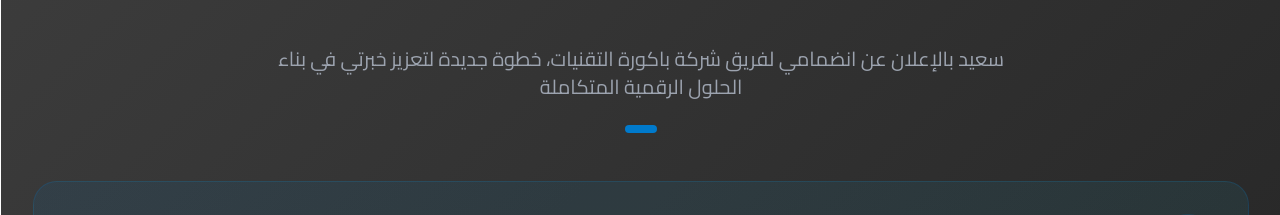
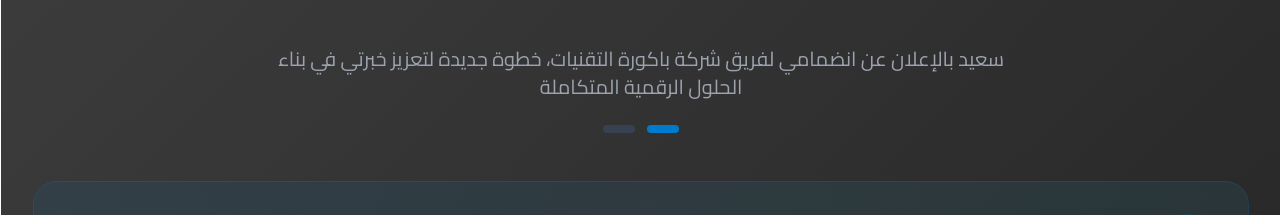
Before and after one commit to oooomar896/cv_omar, a React (Create React App) app: page / in a window 1280 px wide. Shown: the part 7540-7755 px from the top of the page. Built offline with nearby package versions, Linux system fonts and the light colour scheme.

Commit message:
update changes news

```diff
--- a/src/components/NewsSection.js
+++ b/src/components/NewsSection.js
@@ -84,12 +84,99 @@ const NEWS_ITEMS = [
       },
     ],
   },
+  {
+    id: 'aqarthon-2025',
+    sectionTitle: 'حدث إعلان إخباري',
+    intro: 'مشاركة مميزة في برنامج عقارثون وفوز ضمن الفرق المتأهلة',
+    cardIcon: Trophy,
+    cardTitle: 'عقارثون 2025',
+    cardSubtitle: 'برنامج الابتكار العقاري',
+    highlightTitle: 'فوز فريق ملهمة ضمن الخمس المتأهلين',
+    description:
+      'سعداء بالإعلان عن فوز فريق ملهمة ضمن الخمس المتأهلين الأكثر إبداعاً وريادة في التكنولوجيا العقارية في المملكة العربية السعودية. هذا الإنجاز يعكس التميز التقني والابتكار في مجال التطوير العقاري.',
+    details: [
+      {
+        icon: Users,
+        text: 'فريق ملهمة',
+      },
+      {
+        icon: MapPin,
+        text: 'المملكة العربية السعودية',
+      },
+    ],
+    cta: [
+      {
+        type: 'primary',
+        label: 'عرض المشروع',
+        href: 'https://real-estateconsultations.netlify.app',
+      },
+      {
+        type: 'secondary',
+        label: 'شهادة الإبتكار الملهم',
+        href: '/Thun property certificate.pdf',
+      },
+      {
+        type: 'badge',
+        label: 'متأهل للنهائيات',
+        icon: Trophy,
+      },
+    ],
+    image: {
+      src: '/aqarthon_app.jpg',
+      alt: 'مشروع الرؤية العقارية - عقارثون',
+      overlayTitle: 'الرؤية العقارية',
+      overlaySubtitle: 'منصة الاستشارات العقارية المتطورة',
+      className: 'object-cover',
+    },
+    featuresTitle: 'صور من الحدث',
+    features: [
+      {
+        type: 'image',
+        src: '/aqarthon.jpg',
+        alt: 'صورة من عقارثون 1',
+        caption: 'صورة من عقارثون 1',
+      },
+      {
+        type: 'image',
+        src: '/aqarthon2.jpg',
+        alt: 'صورة من عقارثون 2',
+        caption: 'صورة من عقارثون 2',
+      },
+      {
+        type: 'image',
+        src: '/aqarthon3.jpg',
+        alt: 'صورة من عقارثون 3',
+        caption: 'صورة من عقارثون 3',
+      },
+    ],
+    stats: [
+      {
+        value: '5',
+        label: 'الفرق المتأهلة',
+        color: 'accent',
+      },
+      {
+        value: '1',
+        label: 'فريق ملهمة',
+        color: 'primary',
+      },
+      {
+        value: '100%',
+        label: 'التميز التقني',
+        color: 'secondary',
+      },
+    ],
+  },
 ];
 
 const NewsSection = () => {
   const [activeIndex, setActiveIndex] = useState(0);
 
   useEffect(() => {
+    if (NEWS_ITEMS.length <= 1) {
+      return;
+    }
+
     const timer = setInterval(() => {
       setActiveIndex(prevIndex => (prevIndex + 1) % NEWS_ITEMS.length);
     }, ROTATION_INTERVAL);
@@ -106,13 +193,7 @@ const NewsSection = () => {
       className='py-20 bg-gradient-to-br from-dark-900 to-dark-950'
     >
       <div className='max-w-7xl mx-auto px-4 sm:px-6 lg:px-8'>
-        <motion.div
-          key={activeNews.id}
-          initial={{ opacity: 0, y: 40 }}
-          animate={{ opacity: 1, y: 0 }}
-          transition={{ duration: 0.5 }}
-          className='space-y-12'
-        >
+        <div className='space-y-12 transition-all duration-500'>
           <div className='text-center'>
             <h2 className='section-title'>{activeNews.sectionTitle}</h2>
             <p className='text-xl text-gray-400 max-w-3xl mx-auto'>
@@ -315,7 +396,7 @@ const NewsSection = () => {
               ))}
             </div>
           </div>
-        </motion.div>
+        </div>
       </div>
     </section>
   );
```
